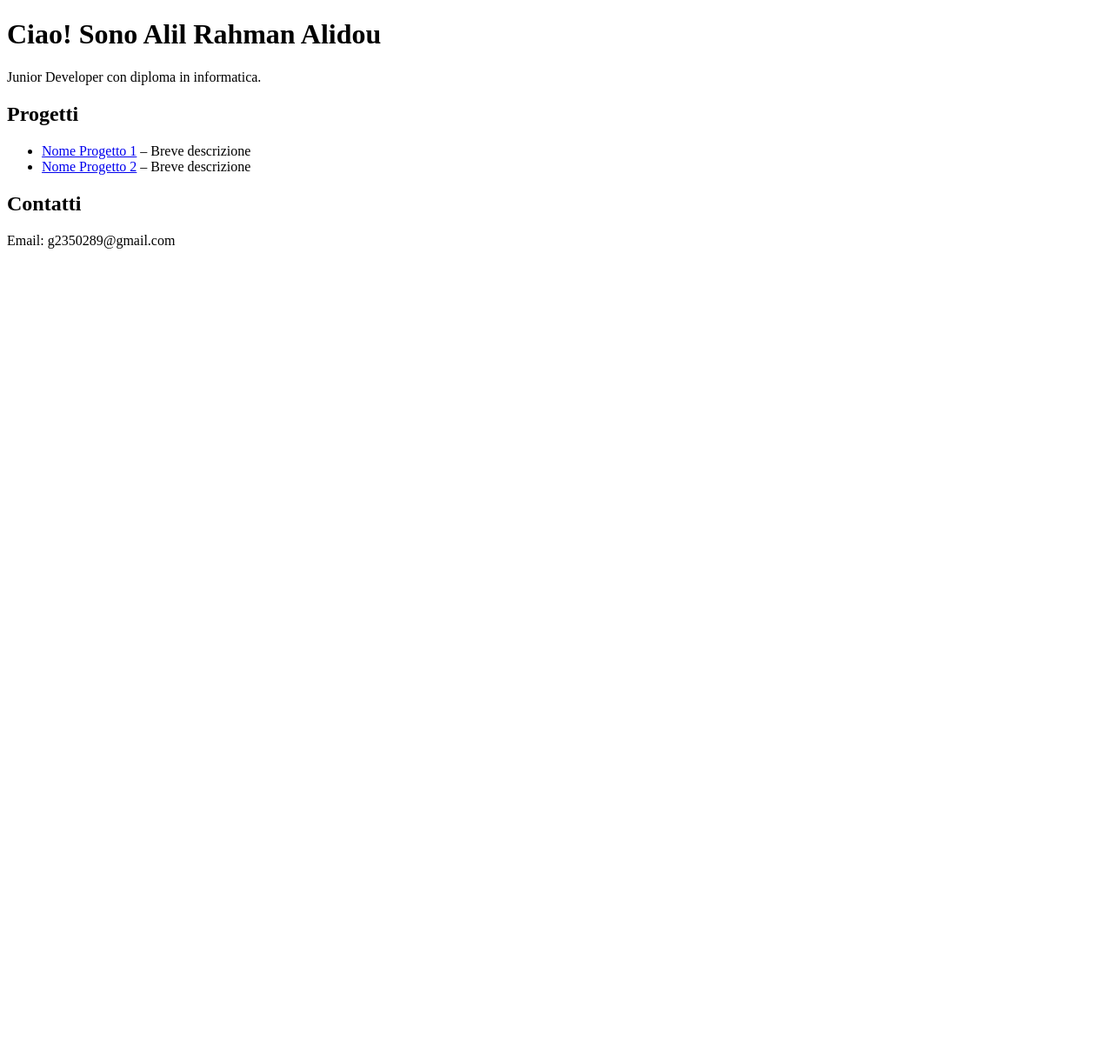
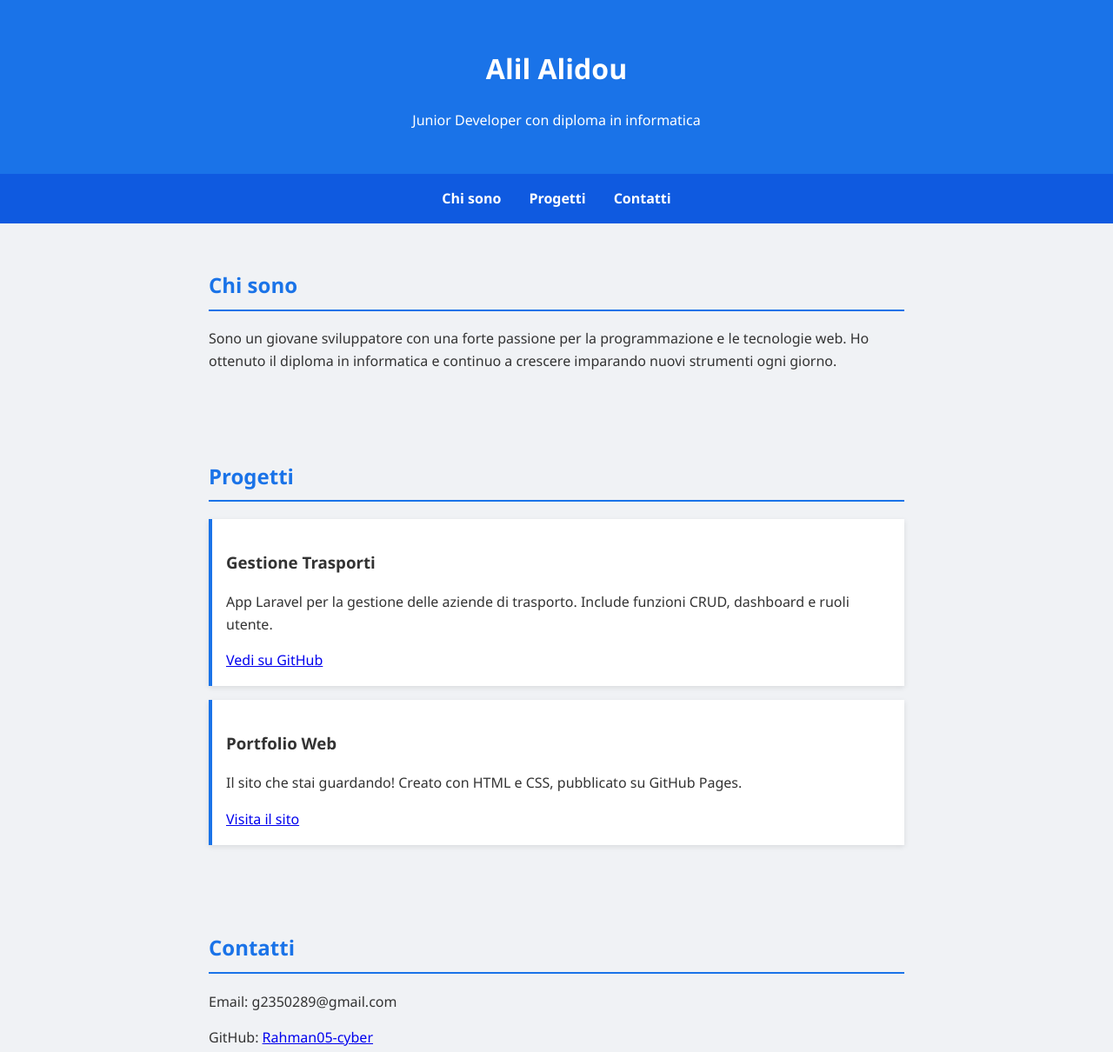
Before and after one commit to Rahman05-cyber/Rahman05-cyber.github.io, a plain HTML site: page index.html in a window 1280 px wide. Shown: the top 1210 px of the page at 87% size. Before the commit the page ends 800 px from the top, so only its background shows below. Drawn offline with Linux system fonts and the light colour scheme.

Commit message:
Add files via upload

```diff
--- a/index.html
+++ b/index.html
@@ -1,21 +1,116 @@
+
 <!DOCTYPE html>
 <html lang="it">
 <head>
-  <meta charset="UTF-8">
-  <meta name="viewport" content="width=device-width, initial-scale=1.0">
-  <title>Alil Rahman Alidou | Portfolio</title>
+  <meta charset="UTF-8" />
+  <meta name="viewport" content="width=device-width, initial-scale=1.0" />
+  <title>Alil Alidou | Portfolio</title>
+  <style>
+    body {
+      margin: 0;
+      font-family: 'Segoe UI', sans-serif;
+      background-color: #f0f2f5;
+      color: #333;
+      line-height: 1.6;
+    }
+
+    header {
+      background-color: #1a73e8;
+      color: white;
+      padding: 2rem;
+      text-align: center;
+    }
+
+    nav {
+      background: #0f5ae0;
+      color: white;
+      display: flex;
+      justify-content: center;
+      gap: 2rem;
+      padding: 1rem 0;
+    }
+
+    nav a {
+      color: white;
+      text-decoration: none;
+      font-weight: bold;
+    }
+
+    section {
+      padding: 2rem;
+      max-width: 800px;
+      margin: auto;
+    }
+
+    h2 {
+      color: #1a73e8;
+      border-bottom: 2px solid #1a73e8;
+      padding-bottom: 0.5rem;
+    }
+
+    .project {
+      background: white;
+      padding: 1rem;
+      margin: 1rem 0;
+      border-left: 4px solid #1a73e8;
+      box-shadow: 0 2px 6px rgba(0, 0, 0, 0.1);
+    }
+
+    footer {
+      background: #1a73e8;
+      color: white;
+      text-align: center;
+      padding: 1rem;
+      margin-top: 2rem;
+    }
+
+    @media (max-width: 600px) {
+      nav {
+        flex-direction: column;
+        gap: 0.5rem;
+      }
+    }
+  </style>
 </head>
 <body>
-  <h1>Ciao! Sono Alil Rahman Alidou</h1>
-  <p>Junior Developer con diploma in informatica.</p>
+  <header>
+    <h1>Alil Alidou</h1>
+    <p>Junior Developer con diploma in informatica</p>
+  </header>
 
-  <h2>Progetti</h2>
-  <ul>
-    <li><a href="https://github.com/Rahman05-cyber/NomeProgetto1">Nome Progetto 1</a> – Breve descrizione</li>
-    <li><a href="https://github.com/Rahman05-cyber/NomeProgetto2">Nome Progetto 2</a> – Breve descrizione</li>
-  </ul>
+  <nav>
+    <a href="#chi-sono">Chi sono</a>
+    <a href="#progetti">Progetti</a>
+    <a href="#contatti">Contatti</a>
+  </nav>
 
-  <h2>Contatti</h2>
-  <p>Email: g2350289@gmail.com</p>
+  <section id="chi-sono">
+    <h2>Chi sono</h2>
+    <p>Sono un giovane sviluppatore con una forte passione per la programmazione e le tecnologie web. Ho ottenuto il diploma in informatica e continuo a crescere imparando nuovi strumenti ogni giorno.</p>
+  </section>
+
+  <section id="progetti">
+    <h2>Progetti</h2>
+    <div class="project">
+      <h3>Gestione Trasporti</h3>
+      <p>App Laravel per la gestione delle aziende di trasporto. Include funzioni CRUD, dashboard e ruoli utente.</p>
+      <a href="https://github.com/Rahman05-cyber/gestione-trasporti" target="_blank">Vedi su GitHub</a>
+    </div>
+    <div class="project">
+      <h3>Portfolio Web</h3>
+      <p>Il sito che stai guardando! Creato con HTML e CSS, pubblicato su GitHub Pages.</p>
+      <a href="https://rahman05-cyber.github.io" target="_blank">Visita il sito</a>
+    </div>
+  </section>
+
+  <section id="contatti">
+    <h2>Contatti</h2>
+    <p>Email: g2350289@gmail.com</p>
+    <p>GitHub: <a href="https://github.com/Rahman05-cyber" target="_blank">Rahman05-cyber</a></p>
+  </section>
+
+  <footer>
+    <p>© 2025 Alil Alidou. Tutti i diritti riservati.</p>
+  </footer>
 </body>
 </html>
```
